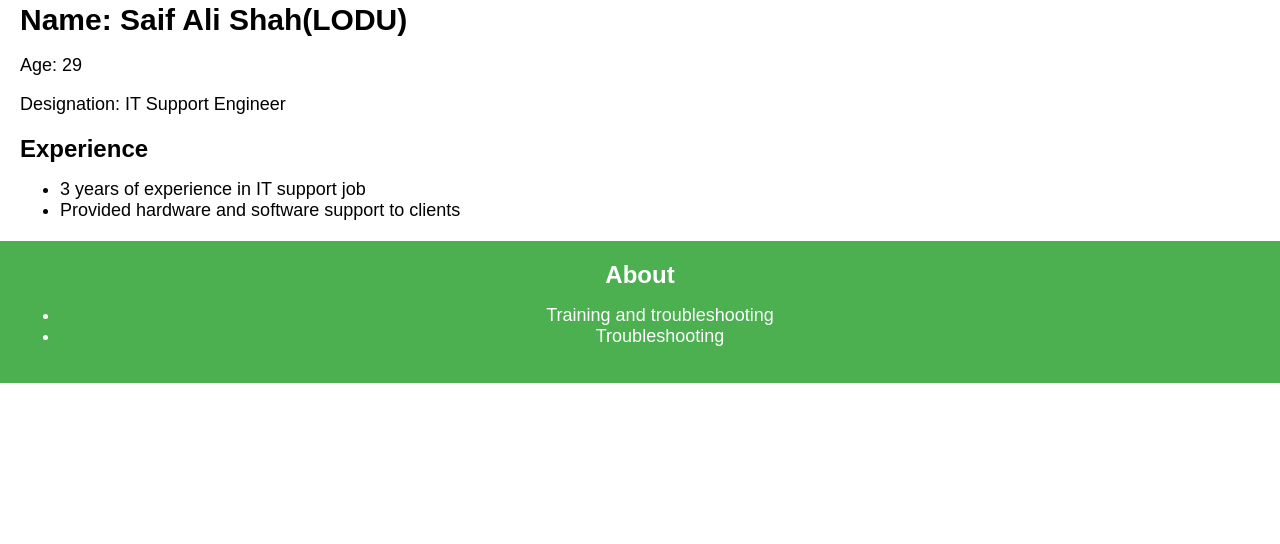
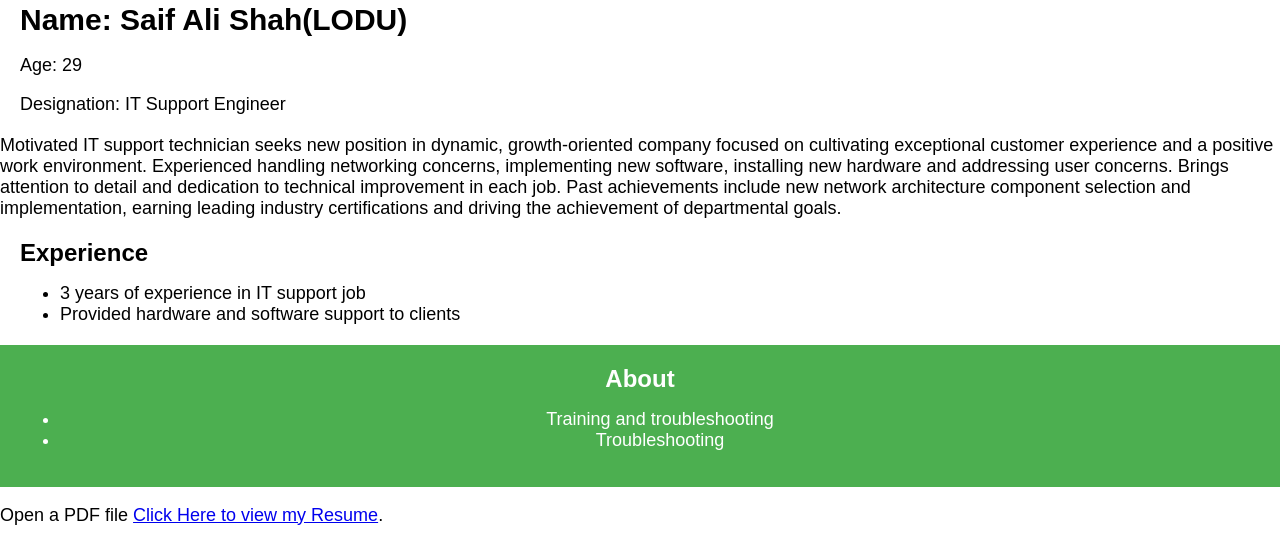
Before and after one commit to techwithbaz/saifalishah.github.io, a plain HTML site: page index.html in a window 1280 px wide. Shown: the part 287-831 px from the top of the page. Before the commit the page ends 800 px from the top, so only its background shows below. Drawn offline with Linux system fonts and the light colour scheme.

Commit message:
index.html

```diff
--- a/index.html
+++ b/index.html
@@ -51,6 +51,9 @@
       <p>Age: 29</p>
       <p>Designation: IT Support Engineer</p>
     </section>
+          <p>Motivated IT support technician seeks new position in dynamic, growth-oriented company focused on cultivating exceptional customer experience and a positive work environment. Experienced handling networking concerns, implementing new software, installing new hardware and addressing user concerns.
+Brings attention to detail and dedication to technical improvement in each job. Past achievements include new network architecture component selection and implementation, earning leading industry certifications and driving the achievement of departmental goals.
+ </p>
     <section>
       <h3>Experience</h3>
       <ul>
@@ -65,5 +68,6 @@
         <li>Troubleshooting</li>
       </ul>
     </footer>
+           <p>Open a PDF file <a href="https://drive.google.com/file/d/1aOu4D_OZik01VaJNlO4M2C47UgozzxPS/view?usp=drivesdk">Click Here to view my Resume</a>.</p>
   </body>
 </html>
```
